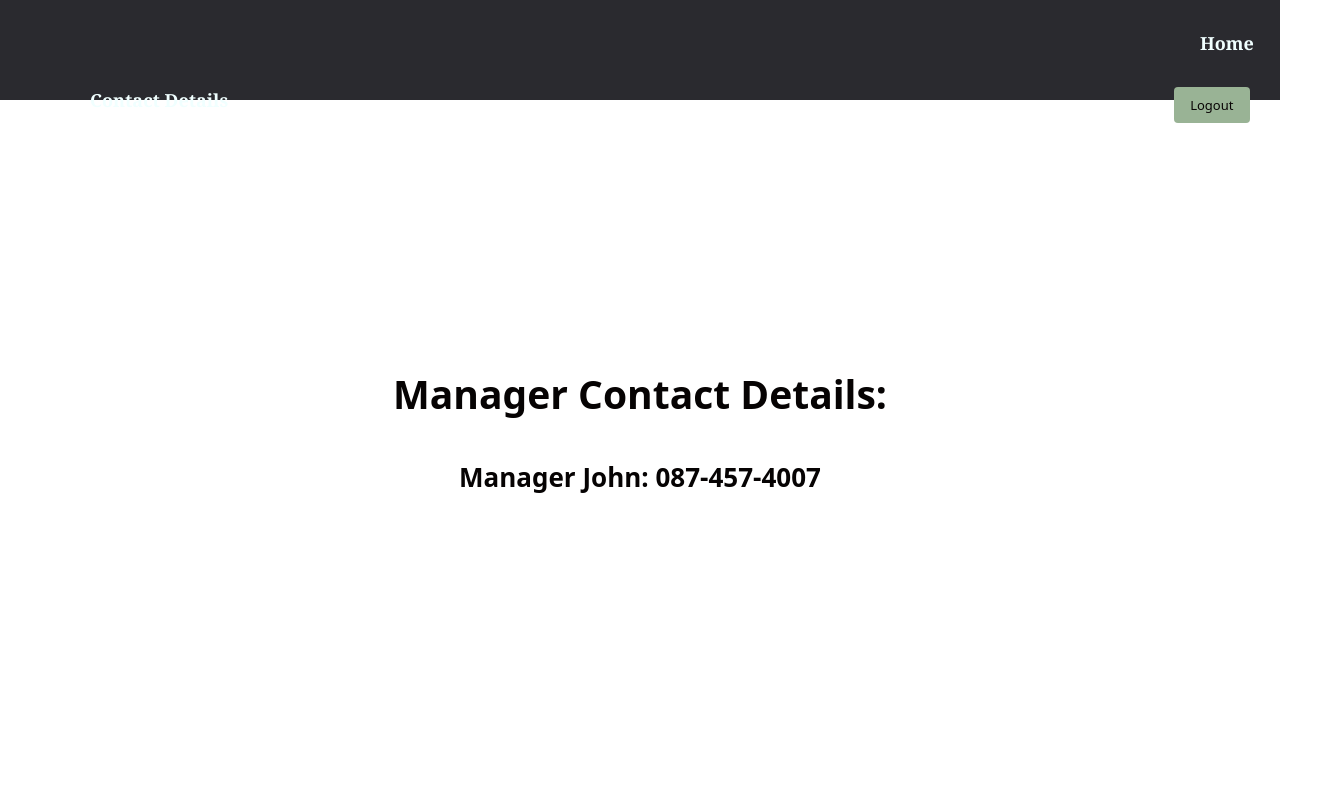
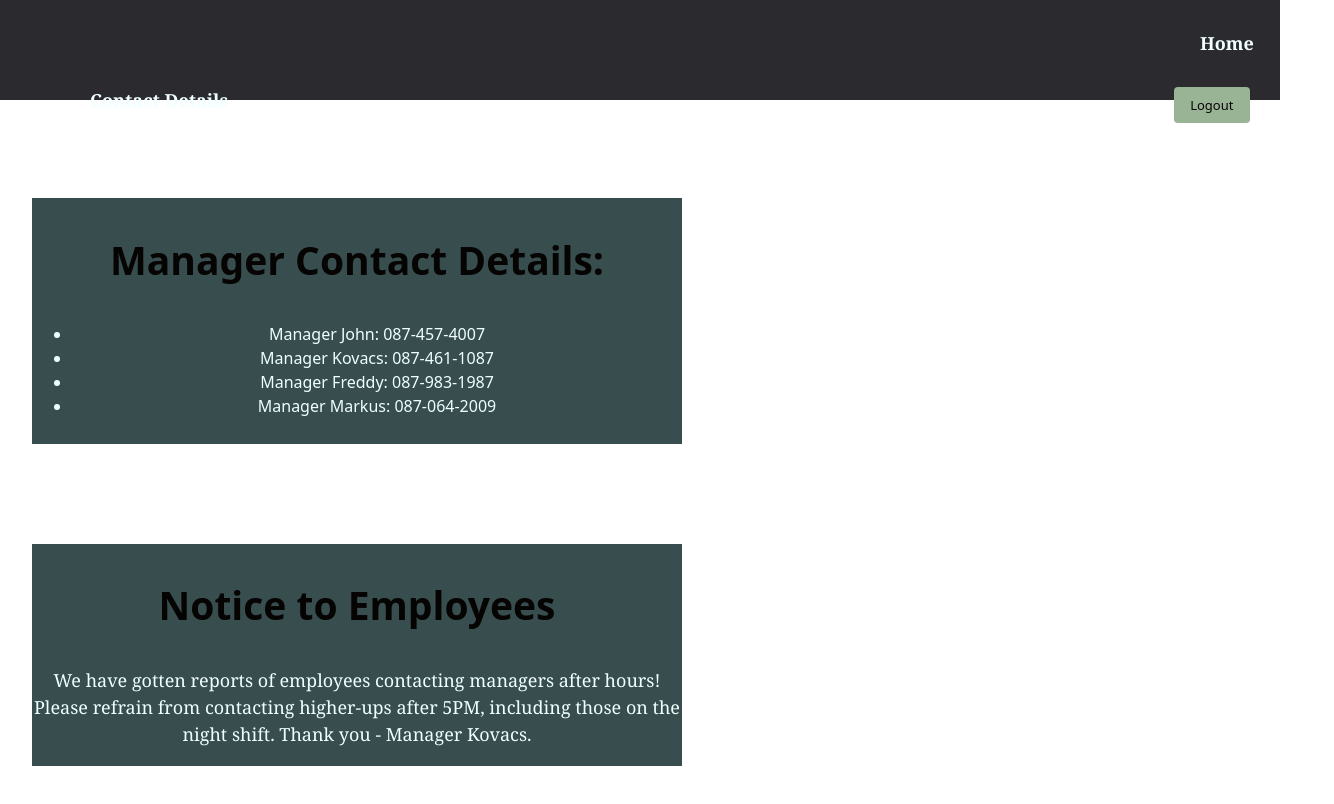
Before and after one commit to ShaveYourEyebrows/Restaurant-Raiders, a React (Vite) app: page /contact in a window 1280 px wide. Shown: the top 804 px of the page, 1334 px wide, since content can reach past the window. Built offline with nearby package versions, Linux system fonts and the light colour scheme.

Commit message:
Making things look nice

```diff
--- a/src/App.css
+++ b/src/App.css
@@ -147,3 +147,31 @@
 .infoPara{
   color: aqua;
 }
+
+.numDiv{
+  position: relative;
+  float: left;
+  width: 650px;
+  margin-right: 620px;
+  background-color: rgb(55, 77, 78);
+}
+
+.phoneNumberItem{
+  color: azure;
+  font-size: medium;
+}
+
+.noticeDiv{
+  position: relative;
+  float: left;
+  top: 100px;
+  width: 650px;
+  margin-right: 620px;
+  background-color: rgb(55, 77, 78);
+}
+
+.noticePara{
+  color: azure;
+  font-size: large;
+  font-family: Georgia, 'Times New Roman', Times, serif;
+}
--- a/src/Components/Contact.tsx
+++ b/src/Components/Contact.tsx
@@ -5,9 +5,24 @@ function Contact(){
     return(
         <>
             <Topbar />
-            <div>
+            <div className='numDiv'>
                 <h2 className='contactDetails'>Manager Contact Details:</h2>
-                <h4 className='phoneNumber'>Manager John: 087-457-4007</h4>
+                <ul className='phoneNumberList'>
+                    <li className='phoneNumberItem'>Manager John: 087-457-4007</li>
+                    <li className='phoneNumberItem'>Manager Kovacs: 087-461-1087</li>
+                    <li className='phoneNumberItem'>Manager Freddy: 087-983-1987</li>
+                    <li className='phoneNumberItem'>Manager Markus: 087-064-2009</li>
+                </ul>
+            </div>
+
+            <div className='noticeDiv'>
+                <h2 className='noticeHeader'>Notice to Employees</h2>
+                <p className='noticePara'>
+                    We have gotten reports of employees contacting
+                    managers after hours! Please refrain from contacting
+                    higher-ups after 5PM, including those on the night shift.
+                    Thank you - Manager Kovacs.
+                </p>
             </div>
         </>
     );
```
